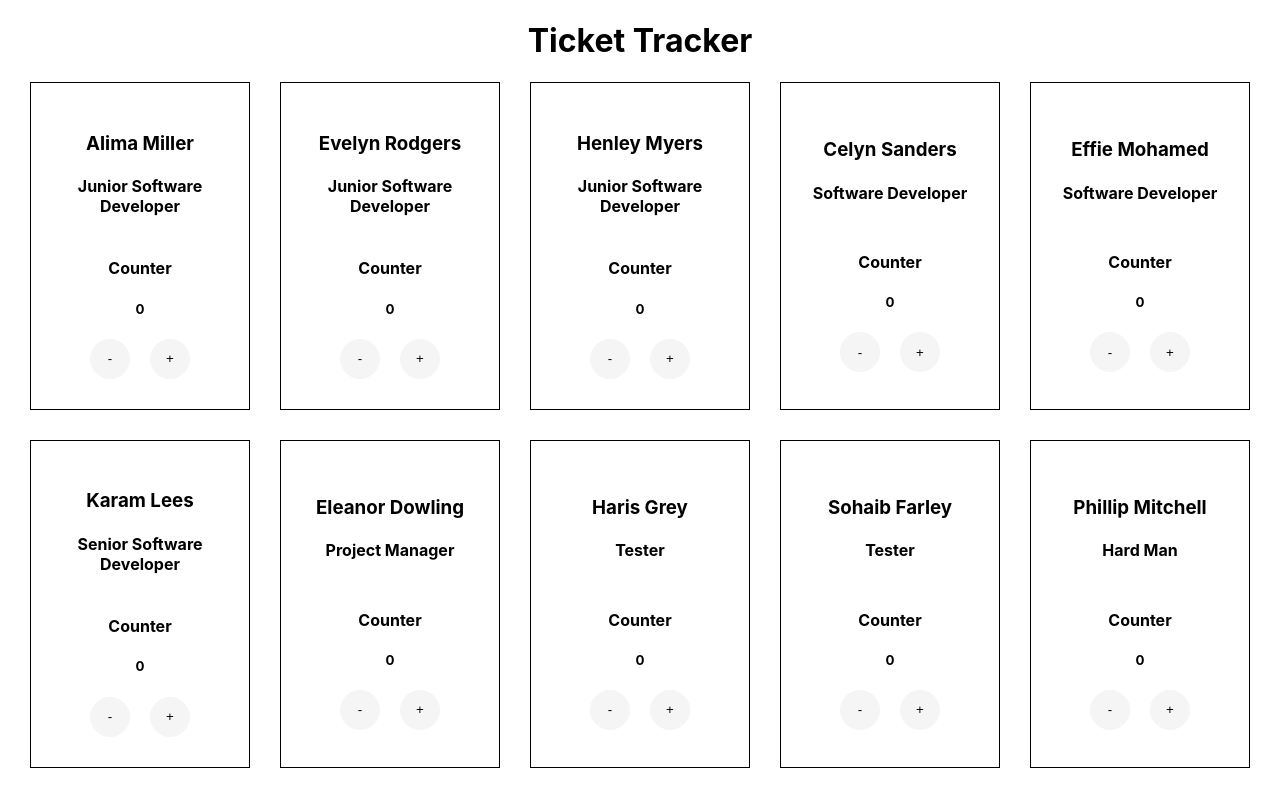
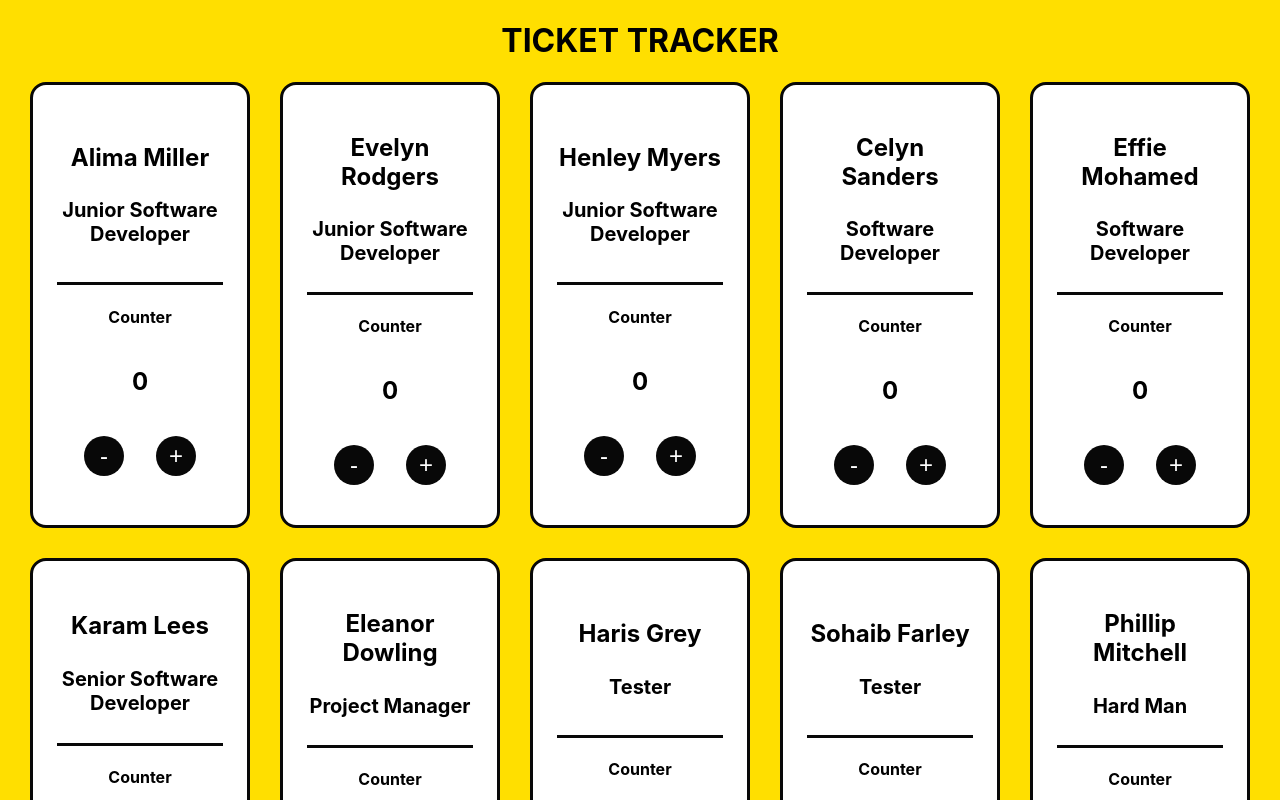
Before and after one commit to khorh/tools-ticket-tracker, a React (Create React App) app: page / in a window 1280 px wide. Shown: the top 800 px of the page. Built offline with nearby package versions, Linux system fonts and the light colour scheme.

Commit message:
updated styling for ticket tracker

```diff
--- a/src/App.jsx
+++ b/src/App.jsx
@@ -1,5 +1,6 @@
 import "./App.scss";
 
+import Header from "./components/Header/Header";
 import TicketTracker from "./components/TicketTracker/TicketTracker";
 
 import team from "./data/team";
@@ -7,14 +8,10 @@ import team from "./data/team";
 const App = () => {
   return (
     <div className="App">
-      <header>
-          <h1>Ticket Tracker</h1>
-      </header>
-      <main>
-        <TicketTracker teamArr={team}/>
-      </main>
+      <Header heading="TICKET TRACKER"/>
+      <TicketTracker teamArr={team}/>
     </div>
   );
-}
+};
 
 export default App;
--- /dev/null
+++ b/src/assets/_variables.scss
@@ -0,0 +1,3 @@
+$color-secondary: #ffdf00;
+$color-black: #080808;
+$color-white: #ffffff;
--- /dev/null
+++ b/src/components/Header/Header.jsx
@@ -0,0 +1,11 @@
+const Header = (props) => {
+    const { heading } = props;
+
+    return (
+        <header>
+            <h1>{heading}</h1>
+        </header>
+    );
+};
+
+export default Header;
--- a/src/components/Ticket/Ticket.jsx
+++ b/src/components/Ticket/Ticket.jsx
@@ -1,5 +1,5 @@
-import {useState} from 'react'
-import './Ticket.scss'
+import { useState } from "react";
+import "./Ticket.scss";
 
 const Ticket = ({elem}) => {
   const [counter, setCounter] = useState(0);
@@ -12,7 +12,7 @@ const Ticket = ({elem}) => {
         <h3 className="ticket__name">{elem.name}</h3>
         <h4 className="ticket__role">{elem.role}</h4>
       </div>
-      <div>
+      <div className="ticket__counter-container">
         <h4 className="ticket__counter">Counter</h4>
         <h5 className="ticket__count">{counter}</h5>
         <button className="ticket__btn" onClick={counterDecrement}>-</button>
@@ -20,7 +20,6 @@ const Ticket = ({elem}) => {
       </div>
     </div>
   );
+};
 
-}
-
-export default Ticket
+export default Ticket;
--- a/src/components/Ticket/Ticket.scss
+++ b/src/components/Ticket/Ticket.scss
@@ -1,15 +1,42 @@
+@use "../../assets/variables" as *;
+
 .ticket {
   display: flex;
   flex-direction: column;
   justify-content: space-evenly;
-  border: 1px solid black;
-  padding: 30px;
+  border-radius: 16px;
+  border: 3px solid $color-black;
+  padding: 24px;
+  background-color: $color-white;
+
+  &__name {
+    font-size: 24px;
+  }
+
+  &__role {
+    font-size: 20px;
+  }
+
+  &__counter-container {
+    border-top: 3px solid $color-black;
+  }
+
+  &__counter {
+    font-size: 16px;
+  }
+
+  &__count {
+    font-size: 24px;
+  }
+
   &__btn {
     height: 40px;
     width: 40px;
+    margin: 0 16px 16px;
     border-radius: 50%;
-    margin: 0 10px;
-    background-color: whitesmoke;
-    border: 1px solid whitesmoke;
+    background-color: $color-black;
+    border: none;
+    font-size: 24px;
+    color: $color-white;
   }
 }
--- a/src/components/TicketTracker/TicketTracker.jsx
+++ b/src/components/TicketTracker/TicketTracker.jsx
@@ -1,16 +1,15 @@
-
 import "./TicketTracker.scss";
 
-import Ticket from "../Ticket/Ticket"
+import Ticket from "../Ticket/Ticket";
 
 const TicketTracker = ({teamArr}) => {
 
     const ticketJsx = teamArr.map(elem => <Ticket elem={elem} />);
 
     return (
-        <section className="ticket-container">
+        <main className="ticket-container">
           {ticketJsx}
-        </section>
+        </main>
     );
 };
 
--- a/src/components/TicketTracker/TicketTracker.scss
+++ b/src/components/TicketTracker/TicketTracker.scss
@@ -3,5 +3,4 @@
   grid-template-columns: repeat(5, 1fr);
   gap: 30px;
   margin: 0 30px;
-
 }
--- a/src/index.scss
+++ b/src/index.scss
@@ -1,3 +1,5 @@
+@use "./assets/variables" as *;
+
 body {
   margin: 0;
   font-family: -apple-system, BlinkMacSystemFont, 'Segoe UI', 'Roboto', 'Oxygen',
@@ -5,6 +7,7 @@ body {
     sans-serif;
   -webkit-font-smoothing: antialiased;
   -moz-osx-font-smoothing: grayscale;
+  background-color: $color-secondary;
 }
 
 code {
```
